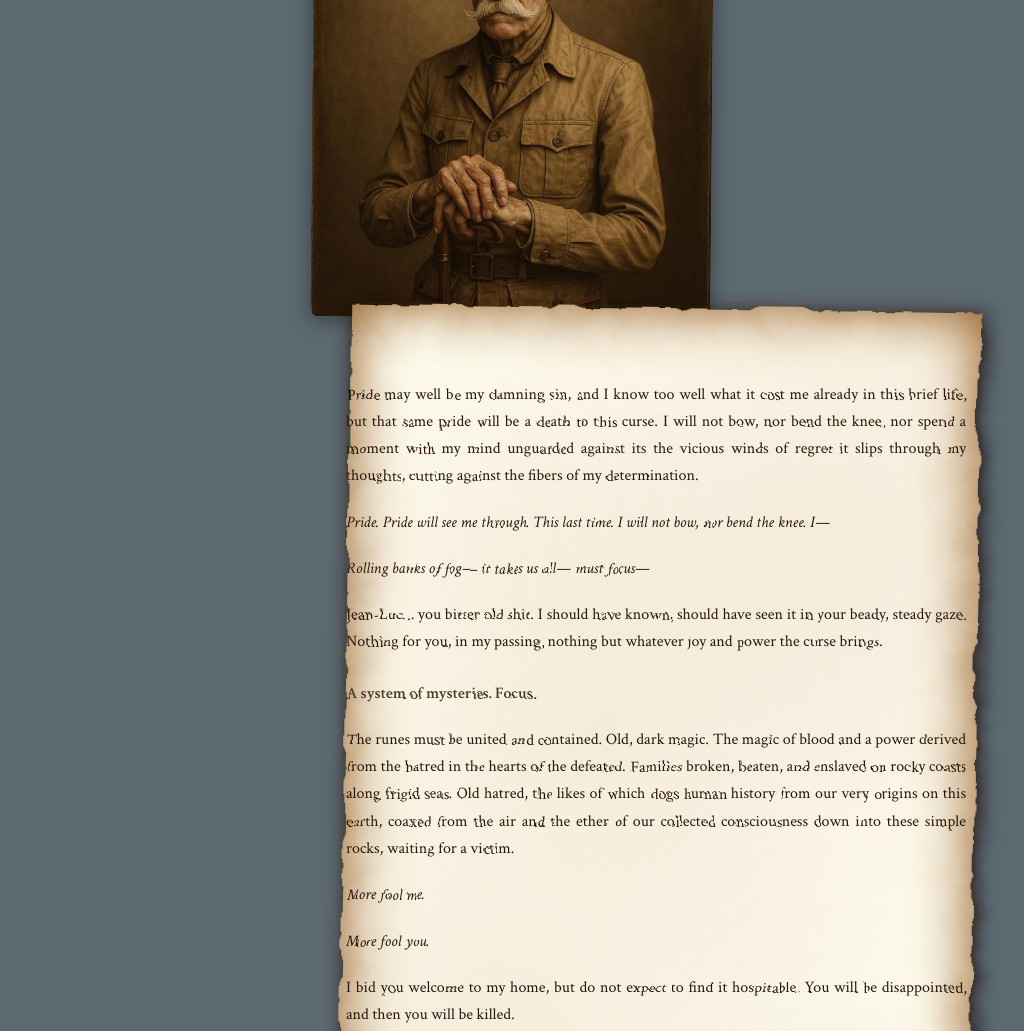
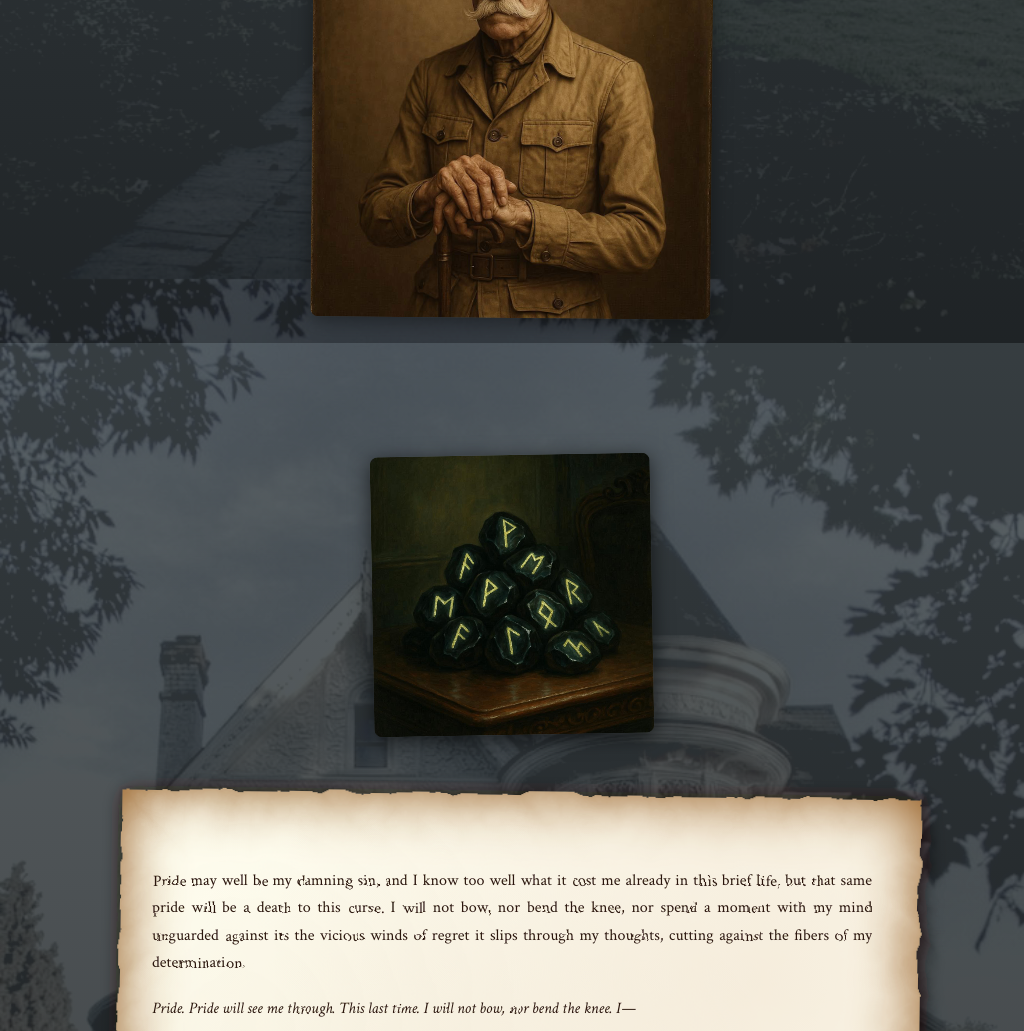
Before and after one commit to zjsciales/bright-night-press, a website: page public/morosely-manor/index.html in a window 1024 px wide. Shown: the part 1349-2380 px from the top of the page. Drawn offline with Linux system fonts and the light colour scheme.

Commit message:
Updates to background image for visibility and margins on tablet.

```diff
--- a/public/styles/manor.css
+++ b/public/styles/manor.css
@@ -28,8 +28,8 @@ body {
 /* Main Layout */
 .manor-main {
     background:
-        linear-gradient(rgba(92, 105, 112, 0.6), rgba(92, 105, 112, 0.6)),
-        url('../static/old_victorian_bw.jpeg');
+        linear-gradient(rgba(64, 72, 76, 0.85), rgba(36, 41, 44, 0.85)),
+        url('/static/old_victorian_bw.jpeg');
     background-size: cover;
     background-position: center;
     background-repeat: no-repeat;
@@ -39,7 +39,6 @@ body {
 
 /* Letter Section */
 .letter-section {
-    background: #5c6970;
     padding: 4rem 2rem;
     min-height: 80vh;
     display: flex;
@@ -160,7 +159,6 @@ body {
 
 /* Story Section */
 .story-section {
-    background: #5c6970;
     padding: 4rem 2rem;
     position: relative;
 }
@@ -319,6 +317,13 @@ body {
 }
 
 /* Mobile Responsiveness */
+/* Tablet specific adjustments */
+@media (max-width: 1200px) and (min-width: 769px) {
+    .parchment-container-second {
+        margin-left: 250px; /* Reduced from 320px for better tablet fit */
+    }
+}
+
 @media (max-width: 1024px) {
     .letter-container {
         flex-direction: column;
@@ -338,7 +343,7 @@ body {
         position: static;
     }
 
-    .parchment-second {
+    .parchment-container-second {
         margin-top: 0;
         margin-left: auto;
         margin-right: auto;
```
